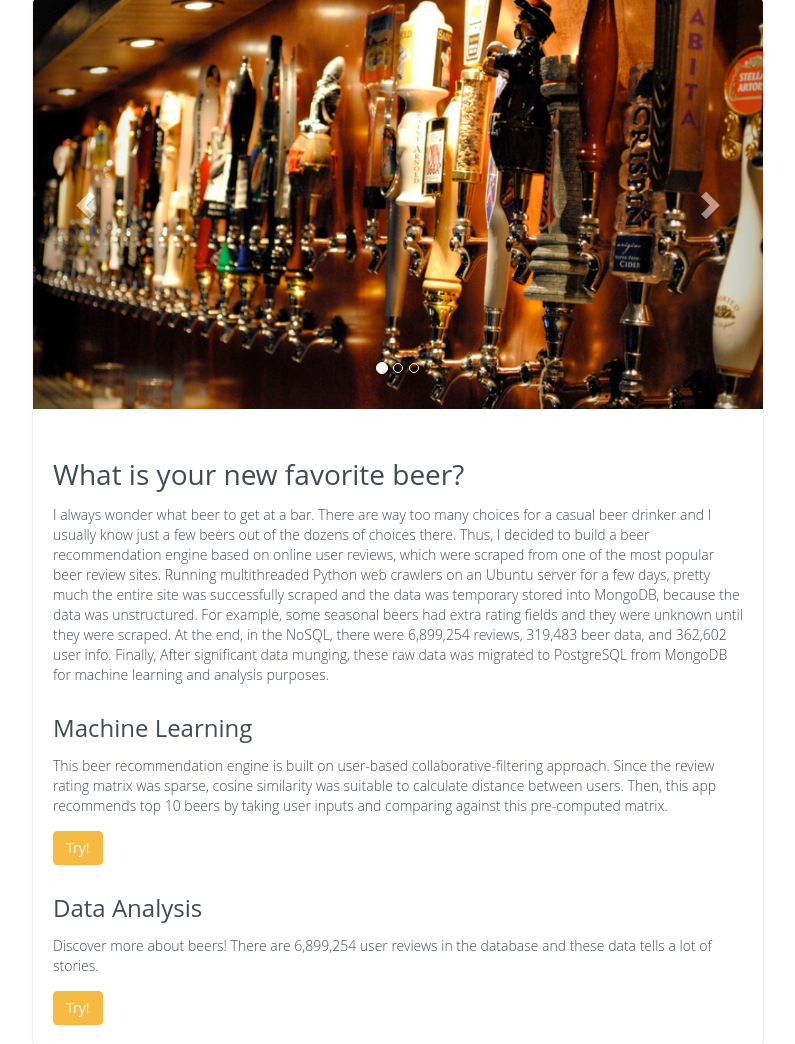
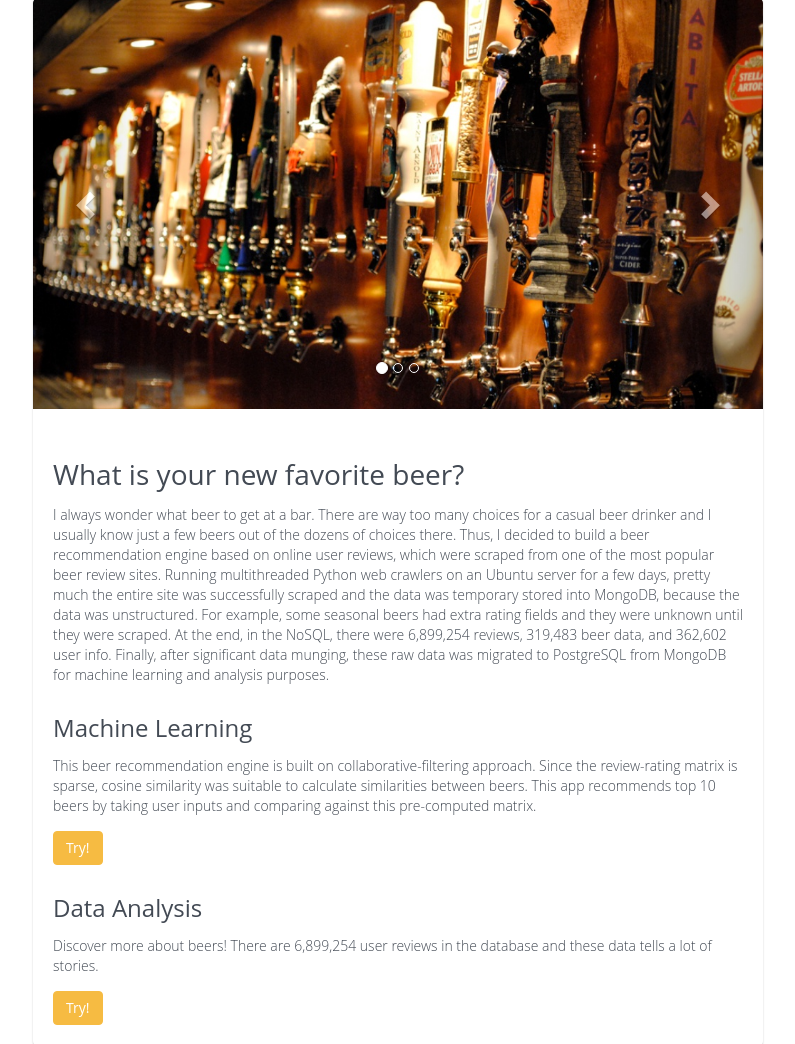
Before and after one commit to ek-ok/beer_recommender, a Flask app: page / in a window 1280 px wide. Shown: the part 73-1117 px from the top of the page, without its empty margins (52-847 px from the left). Run offline with Flask 2, Linux system fonts and the light colour scheme; some libraries are stand-ins or nearby versions.

Commit message:
changed description on the main page

```diff
--- a/recommender/templates/index.html
+++ b/recommender/templates/index.html
@@ -29,14 +29,19 @@
                 I always wonder what beer to get at a bar. There are way too many choices for a casual beer
                 drinker and I usually know just a few beers out of the dozens of choices there. Thus, I decided to build
                 a beer recommendation engine based on online user reviews, which were scraped from one of the most
-                popular beer review sites. Running multithreaded Python web crawlers on an Ubuntu server for a few days, pretty much the entire site was successfully scraped and the data was temporary stored into MongoDB, because the data was unstructured. For example, some seasonal beers had extra rating fields and they were unknown until they were scraped. At the end, in the NoSQL, there were 6,899,254 reviews, 319,483 beer data, and 362,602 user info. Finally, After significant data munging, these raw data was migrated to PostgreSQL from MongoDB for machine learning and analysis purposes.
+                popular beer review sites. Running multithreaded Python web crawlers on an Ubuntu server for a few days,
+                pretty much the entire site was successfully scraped and the data was temporary stored into MongoDB,
+                because the data was unstructured. For example, some seasonal beers had extra rating fields and they
+                were unknown until they were scraped. At the end, in the NoSQL, there were 6,899,254 reviews, 319,483
+                beer data, and 362,602 user info. Finally, after significant data munging, these raw data was migrated
+                to PostgreSQL from MongoDB for machine learning and analysis purposes.
             </p>
 
             <h2>Machine Learning</h2>
             <p>
-                This beer recommendation engine is built on user-based collaborative-filtering approach. Since
-                the review rating matrix was sparse, cosine similarity was suitable to calculate distance between users.
-                Then, this app recommends top 10 beers by taking user inputs and comparing against this pre-computed matrix.
+                This beer recommendation engine is built on collaborative-filtering approach. Since the review-rating
+                matrix is sparse, cosine similarity was suitable to calculate similarities between beers. This app
+                recommends top 10 beers by taking user inputs and comparing against this pre-computed matrix.
             </p>
 
             <form action="/recommend"><button class="btn btn-warning" type="submit">Try!</button></form>
```
